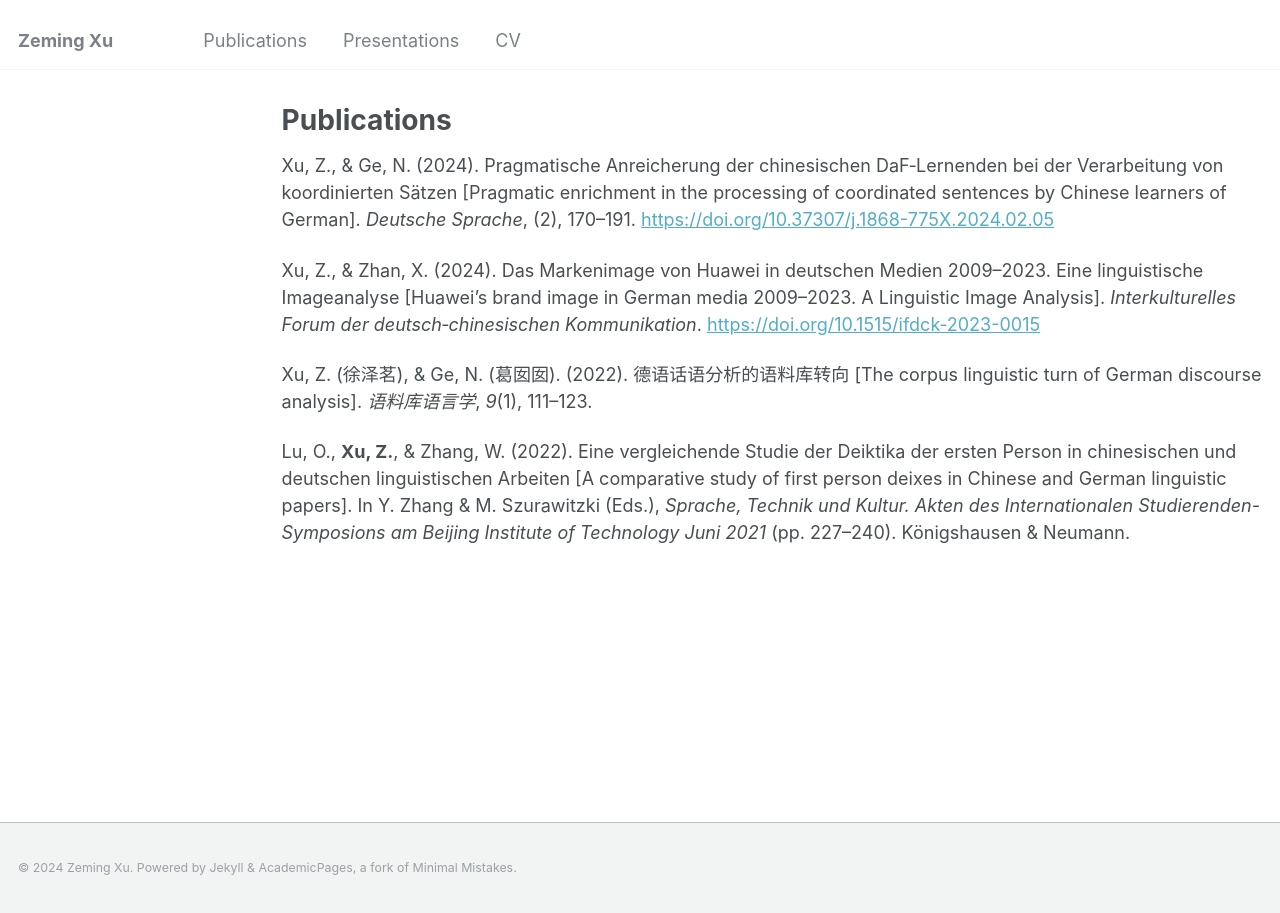
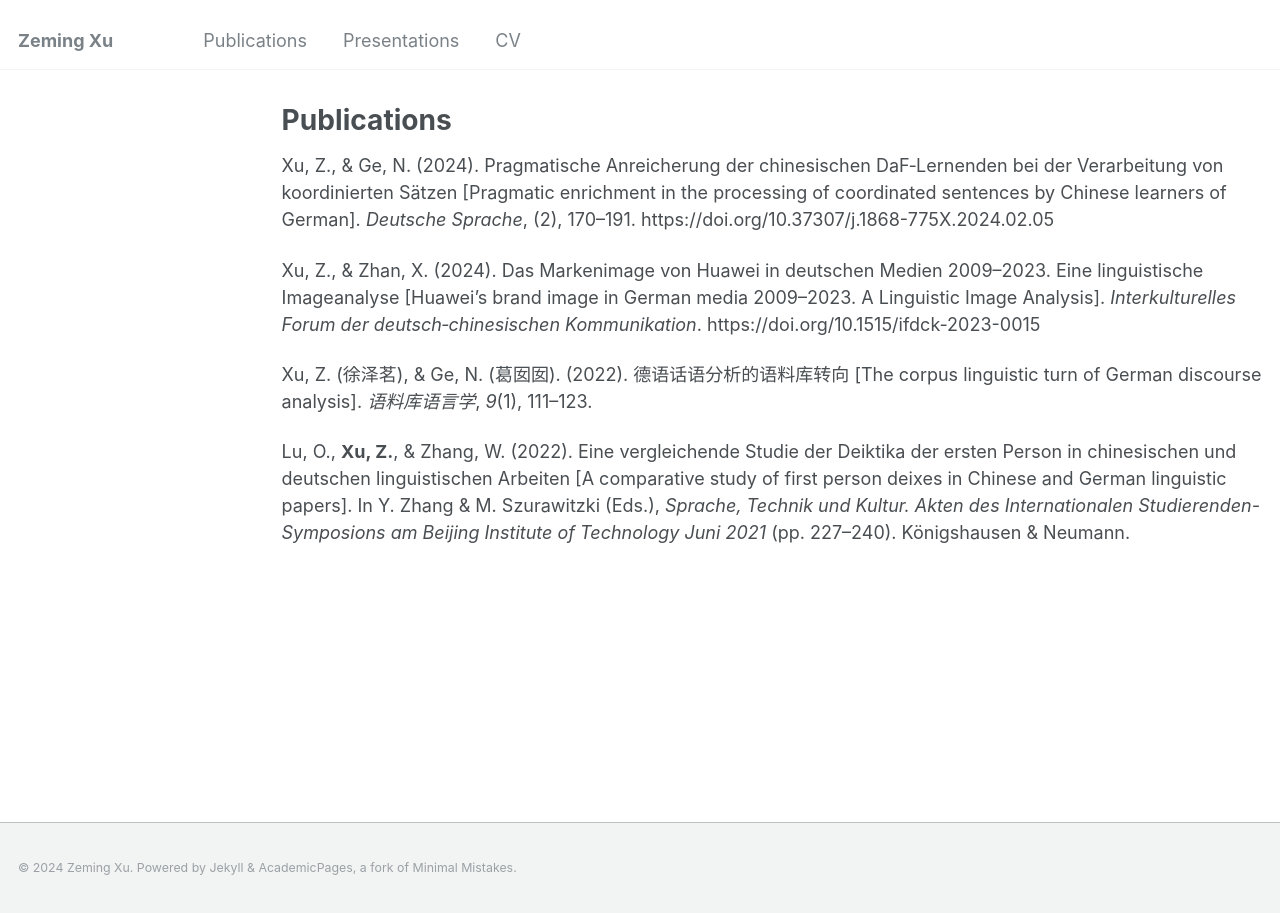
Before and after one commit to xu-zeming/xu-zeming.github.io, a Jekyll site: the page built from _pages/publications.md, in a window 1280 px wide. Built offline with Jekyll 4.4.1, drawn with Linux system fonts in a browser that asks for light colours; part of the change alters nothing that is shown.

```diff
--- a/_pages/publications.md
+++ b/_pages/publications.md
@@ -5,9 +5,9 @@ permalink: /publications/
 author_profile: false
 ---
 
-Xu, Z., & Ge, N. (2024). Pragmatische Anreicherung der chinesischen DaF‐Lernenden bei der Verarbeitung von koordinierten Sätzen [Pragmatic enrichment in the processing of coordinated sentences by Chinese learners of German]. *Deutsche Sprache*, (2), 170–191. [https://doi.org/10.37307/j.1868-775X.2024.02.05](https://doi.org/10.37307/j.1868-775X.2024.02.05)
+Xu, Z., & Ge, N. (2024). Pragmatische Anreicherung der chinesischen DaF‐Lernenden bei der Verarbeitung von koordinierten Sätzen [Pragmatic enrichment in the processing of coordinated sentences by Chinese learners of German]. *Deutsche Sprache*, (2), 170–191. https://doi.org/10.37307/j.1868-775X.2024.02.05
 
-Xu, Z., & Zhan, X. (2024). Das Markenimage von Huawei in deutschen Medien 2009–2023. Eine linguistische Imageanalyse [Huawei's brand image in German media 2009–2023. A Linguistic Image Analysis]. *Interkulturelles Forum der deutsch‐chinesischen Kommunikation*. [https://doi.org/10.1515/ifdck‐2023-0015](https://doi.org/10.1515/ifdck-2023-0015)
+Xu, Z., & Zhan, X. (2024). Das Markenimage von Huawei in deutschen Medien 2009–2023. Eine linguistische Imageanalyse [Huawei's brand image in German media 2009–2023. A Linguistic Image Analysis]. *Interkulturelles Forum der deutsch‐chinesischen Kommunikation*. https://doi.org/10.1515/ifdck-2023-0015
 
 Xu, Z. (徐泽茗), & Ge, N. (葛囡囡). (2022). 德语话语分析的语料库转向 [The corpus linguistic turn of German discourse analysis]. *语料库语言学*, *9*(1), 111–123.
 
```
